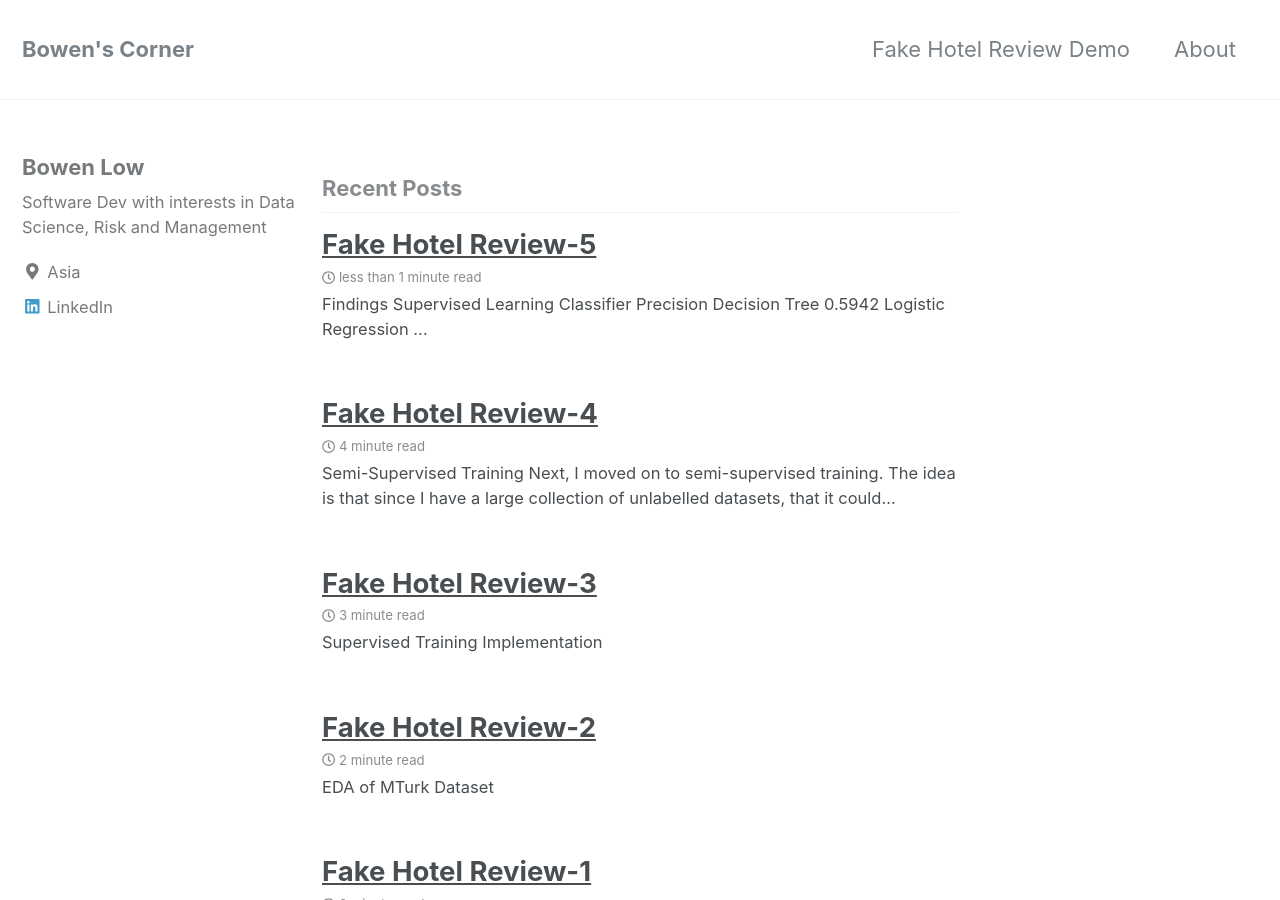
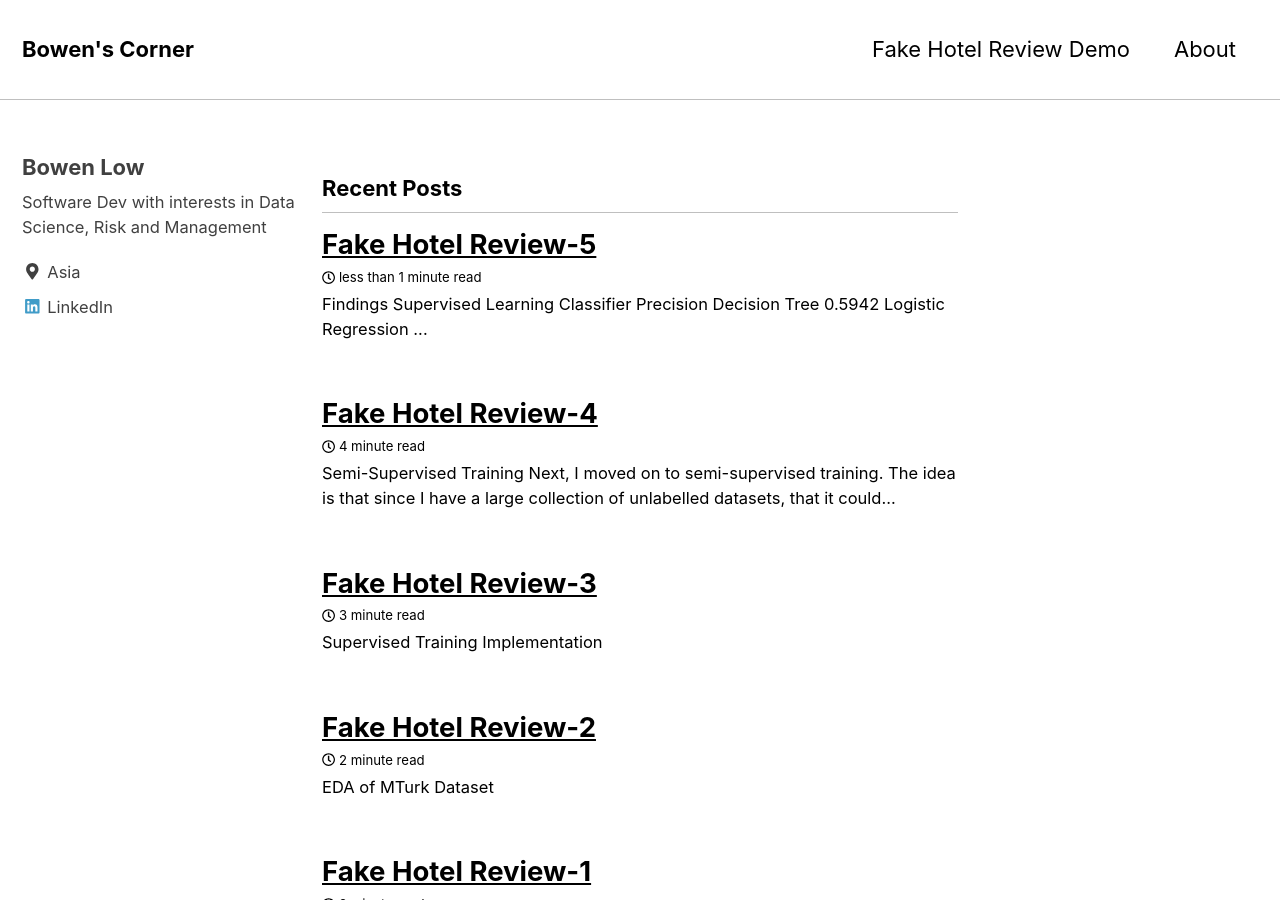
Before and after one commit to bowenlow/bowenlow.github.io, a Jekyll site: the page built from index.html, in a window 1280 px wide and 900 px high. Built offline with Jekyll 4.4.1, drawn with Linux system fonts in a browser that asks for light colours; nearby versions of some CDN libraries; the list of posts is cut into pages by our own code.

Commit message:
skin
skin

```diff
--- a/_config.yml
+++ b/_config.yml
@@ -6,7 +6,7 @@
 # `jekyll serve`. If you change this file, please restart the server process.
 
 remote-theme: "mmistakes/minimal-mistakes"
-minimal_mistakes_skin    : "default" # "air", "aqua", "contrast", "dark", "dirt", "neon", "mint", "plum", "sunrise"
+minimal_mistakes_skin    : "contrast" # "air", "aqua", "contrast", "dark", "dirt", "neon", "mint", "plum", "sunrise"
 
 # Site Settings
 locale                   : "en-US"
```
Also changed, not shown: blog/_posts/2018-02-18-SSL.md (+1 -1 lines).
